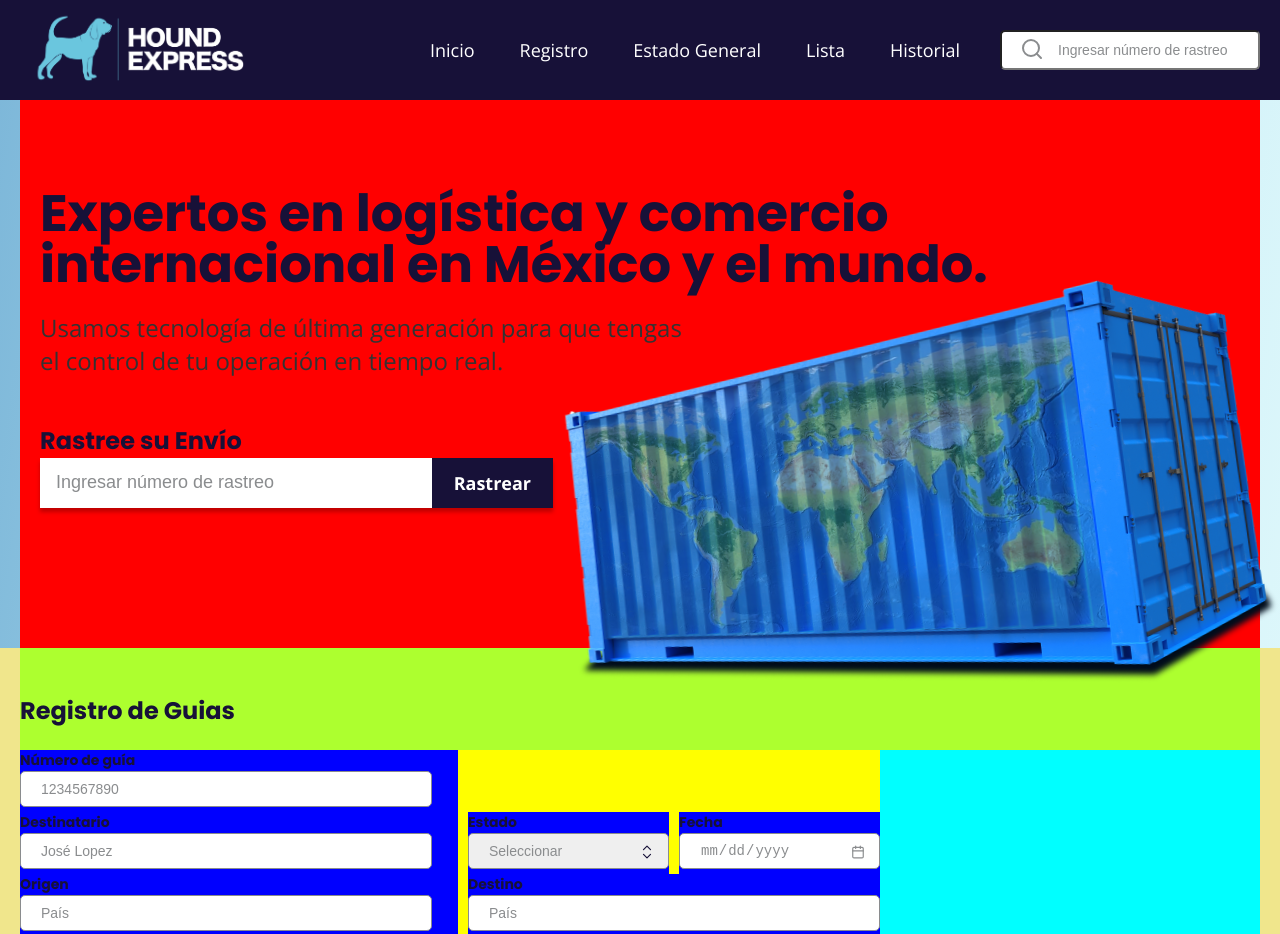
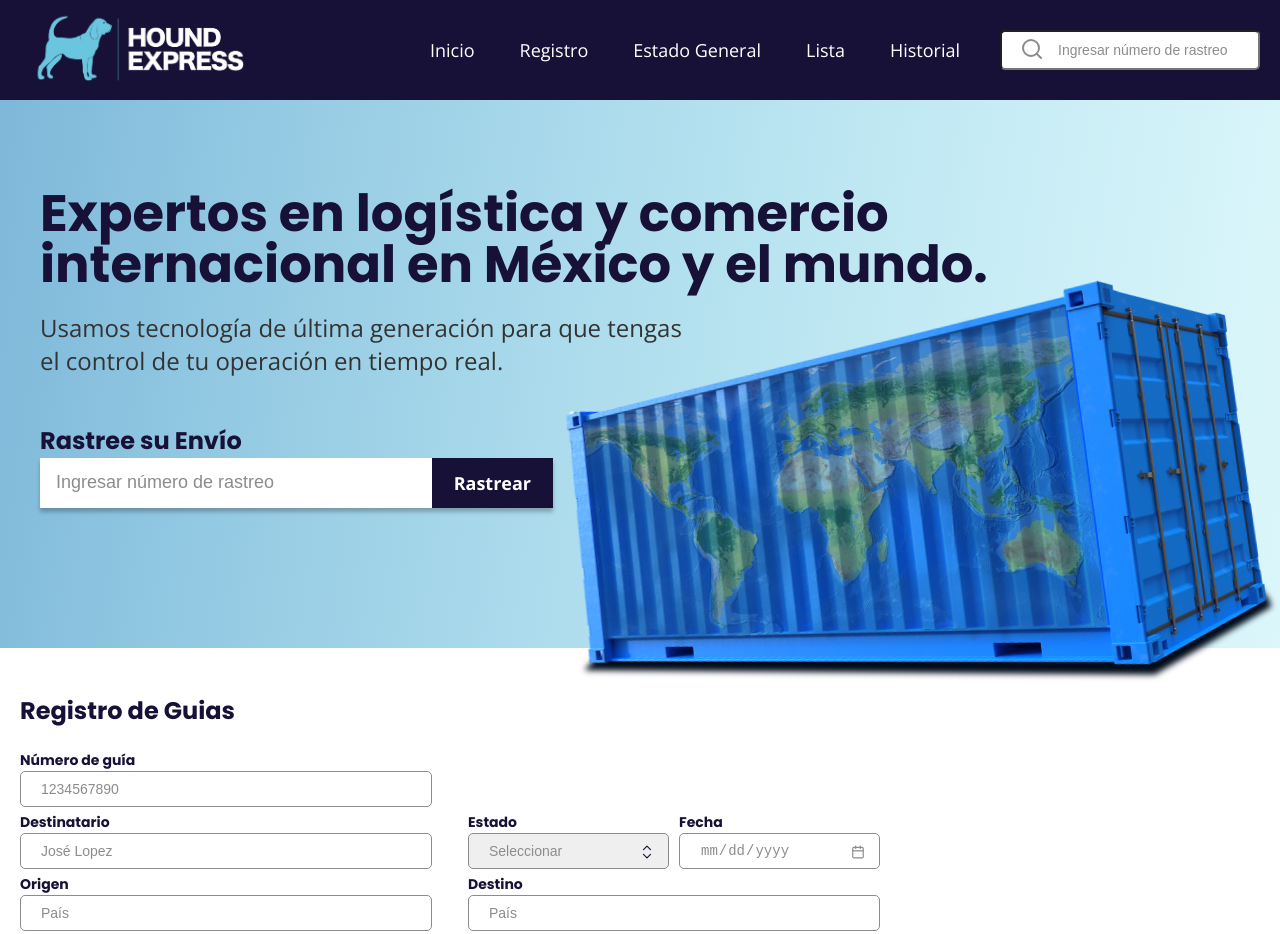
Before and after one commit to ego-mejia/hound-express-react, a React (Vite) app: page / in a window 1280 px wide. Shown: the top 934 px of the page. Built offline with nearby package versions, Linux system fonts and the light colour scheme.

Commit message:
added offset of  banner image to the left

```diff
--- a/src/components/Banner/style.ts
+++ b/src/components/Banner/style.ts
@@ -64,7 +64,7 @@ export const Wrapper = styled.div`
         width: 60vw;
         bottom: -74.24px;
         transform: rotate(-7deg);
-        right: -80px;
+        right: -65px;
     }
 
     @media (max-width: 1280px) {
--- a/src/styles/theme.ts
+++ b/src/styles/theme.ts
@@ -1,6 +1,6 @@
 // src/styles/theme.ts
 export const theme = {
-    debug: true, // 👈 true activa los colores de debug
+    debug: false, // 👈 true activa los colores de debug
 
     // 🎨 Colors
     colors: {
```
